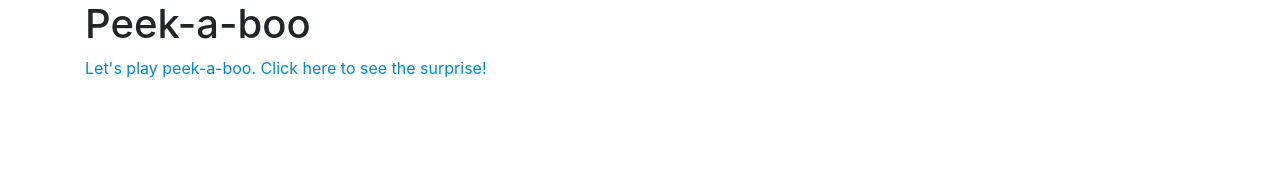
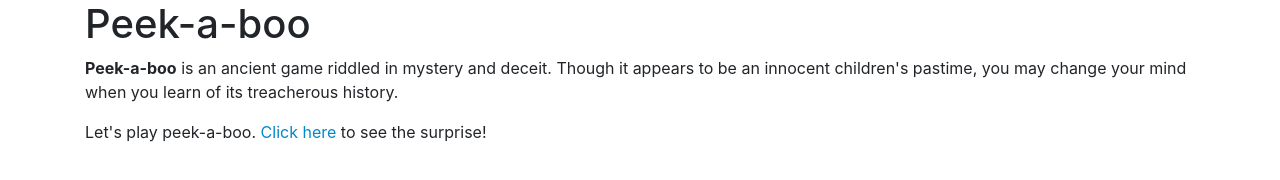
Before and after one commit to shanole/peekaboo-walrus, a plain HTML site: page peek-a-boo.html in a window 1280 px wide. Drawn offline with Linux system fonts and the light colour scheme.

Commit message:
Create clickable class to toggle walrus

```diff
--- a/css/styles.css
+++ b/css/styles.css
@@ -2,11 +2,11 @@
   display: none;
 }
 
-p {
+.clickable {
   cursor: pointer;
   color: #0088cc;
 }
 
-p:hover {
+.clickable:hover {
   text-decoration: underline;
 }
--- a/js/scripts.js
+++ b/js/scripts.js
@@ -1,5 +1,5 @@
 $(document).ready(function() {
-  $("p").click(function() {
+  $(".clickable").click(function() {
     $(".walrus-showing").toggle();
     $(".walrus-hidden").toggle();
   });
--- a/peek-a-boo.html
+++ b/peek-a-boo.html
@@ -11,12 +11,14 @@
   <div class="container">
     <h1>Peek-a-boo</h1>
 
+    <p><strong>Peek-a-boo</strong> is an ancient game riddled in mystery and deceit. Though it appears to be an innocent children's pastime, you may change your mind when you learn of its treacherous history.</p>
+
     <div class="walrus-hidden">
-      <p>Let's play peek-a-boo. Click here to see the surprise!</p>
+      <p>Let's play peek-a-boo. <span class="clickable">Click here</span> to see the surprise!</p>
     </div>
 
     <div class="walrus-showing">
-      <p>What a cute walrus! Click here to hide her again.</p>
+      <p>What a cute walrus! <span class="clickable">Click here</span> to hide her again.</p>
       <img src="img/walrus.jpg">
     </div>
   </div>
```
